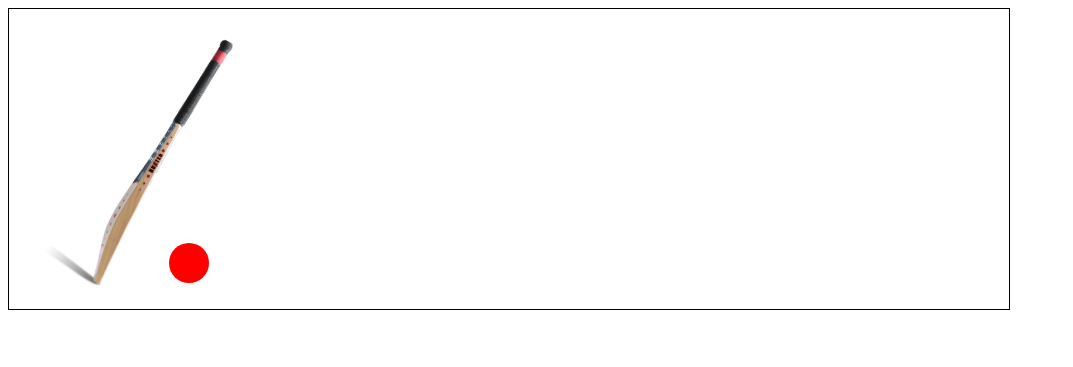
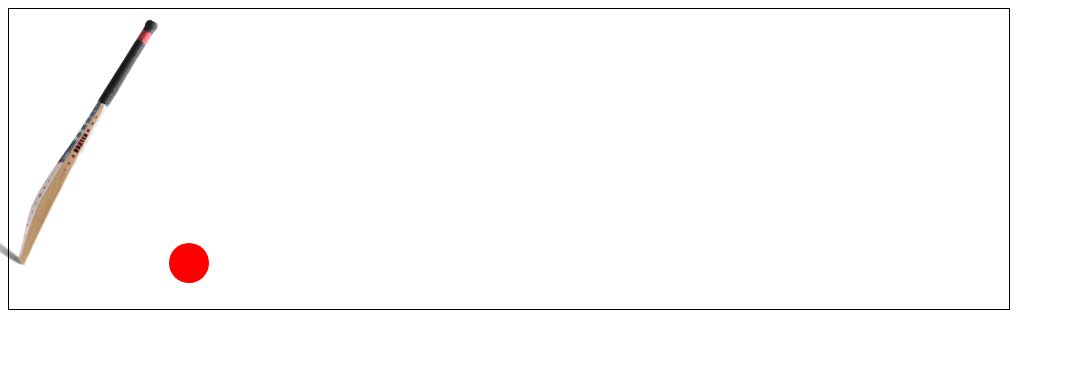
Before and after one commit to jaminur-islam/css-Animation1, a plain HTML site: page index.html in a window 1280 px wide. Shown: the whole page, without its empty margins (0-1073 px from the left). Drawn offline with Linux system fonts and the light colour scheme.

Commit message:
addsomething

```diff
--- a/index.html
+++ b/index.html
@@ -17,6 +17,7 @@
              width: 300px;
              height: auto;
              transform: rotate(30deg);
+             transform-origin: top;
          }
         .img-section:hover .img {
             transform: rotate(-30deg);
```
